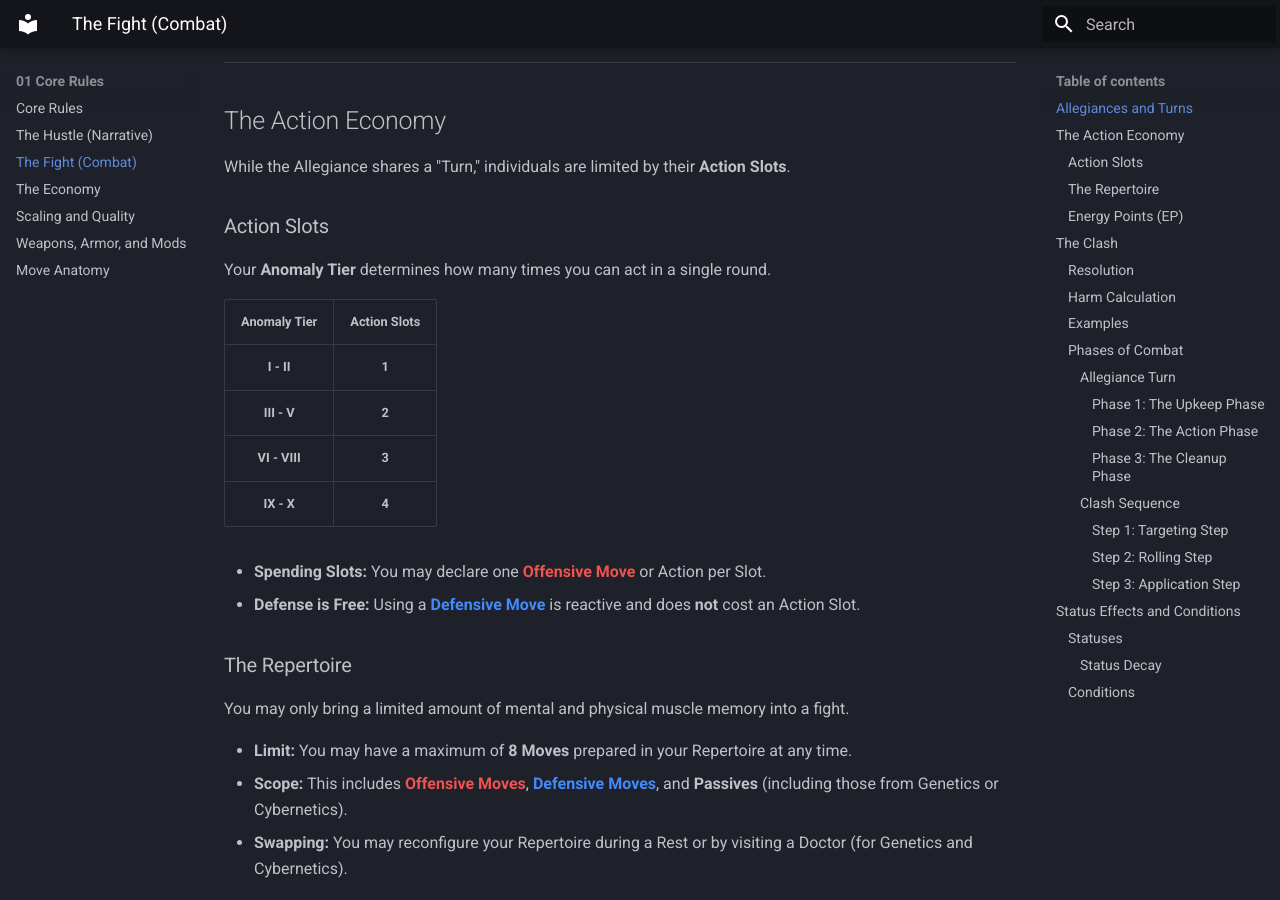
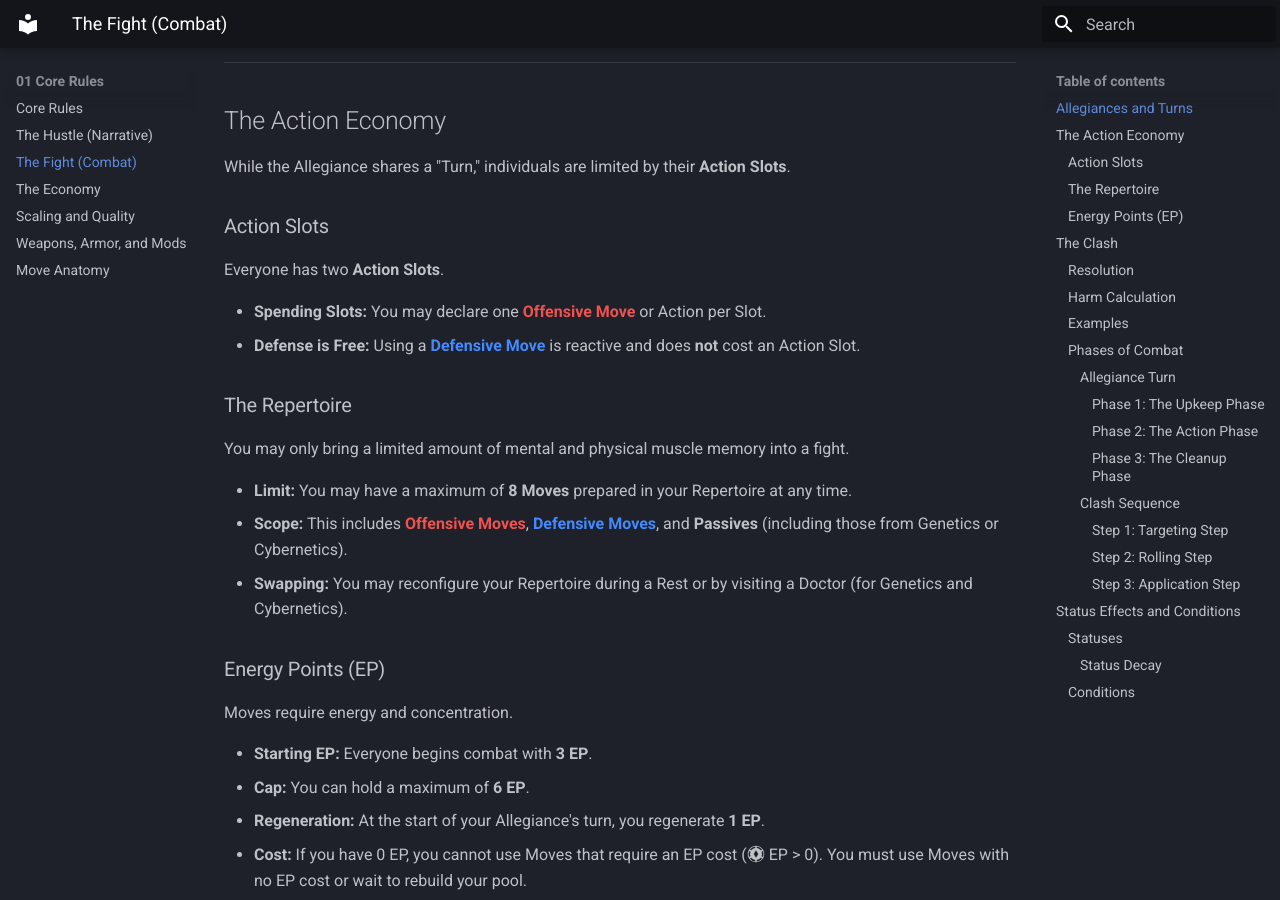
Before and after one commit to Bonfou/LimboRPG, an MkDocs documentation site: the page built from docs/01_Core_Rules/01.2_The_Fight.md, in a window 1280 px wide and 900 px high, scrolled down 511 px. Built offline with MkDocs 1.6.1 and Material for MkDocs 9.7.7, drawn with Linux system fonts in a browser that asks for light colours.

Commit message:
Standardize Action Slots

```diff
--- a/docs/01_Core_Rules/01.2_The_Fight.md
+++ b/docs/01_Core_Rules/01.2_The_Fight.md
@@ -12,14 +12,7 @@ Combatants are divided into **Allegiances**—groups that share a singular goal
 ## The Action Economy
 While the Allegiance shares a "Turn," individuals are limited by their **Action Slots**.
 ### Action Slots
-Your **Anomaly Tier** determines how many times you can act in a single round.
-
-| Anomaly Tier  | Action Slots |
-| :-----------: | :----------: |
-|  **I - II**   |    **1**     |
-|  **III - V**  |    **2**     |
-| **VI - VIII** |    **3**     |
-|  **IX - X**   |    **4**     |
+Everyone has two **Action Slots**.
 
 - **Spending Slots:** You may declare one <span class="text-offensive">**Offensive Move**</span> or Action per Slot.
 - **Defense is Free:** Using a <span class="text-defensive">**Defensive Move**</span> is reactive and does **not** cost an Action Slot.
```
